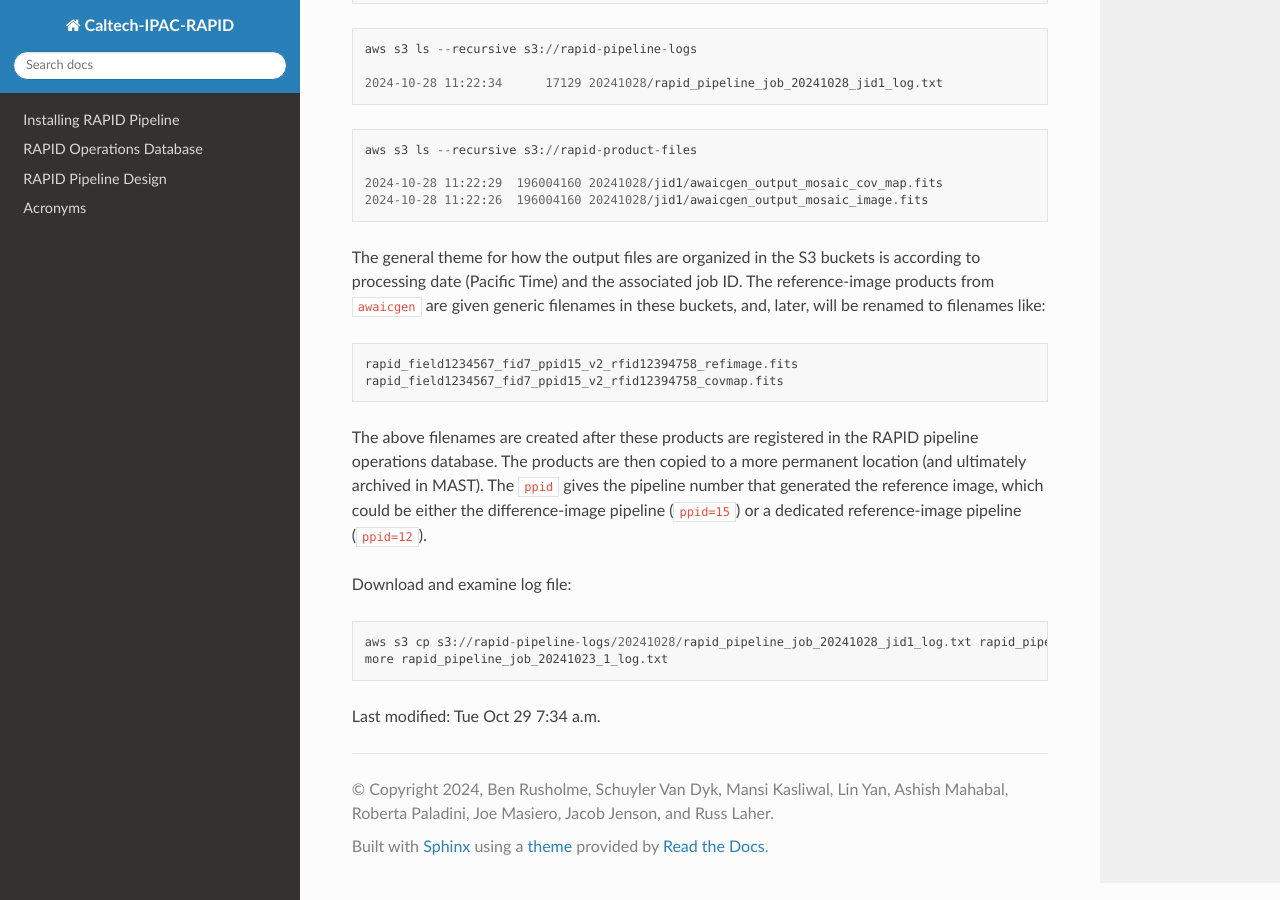
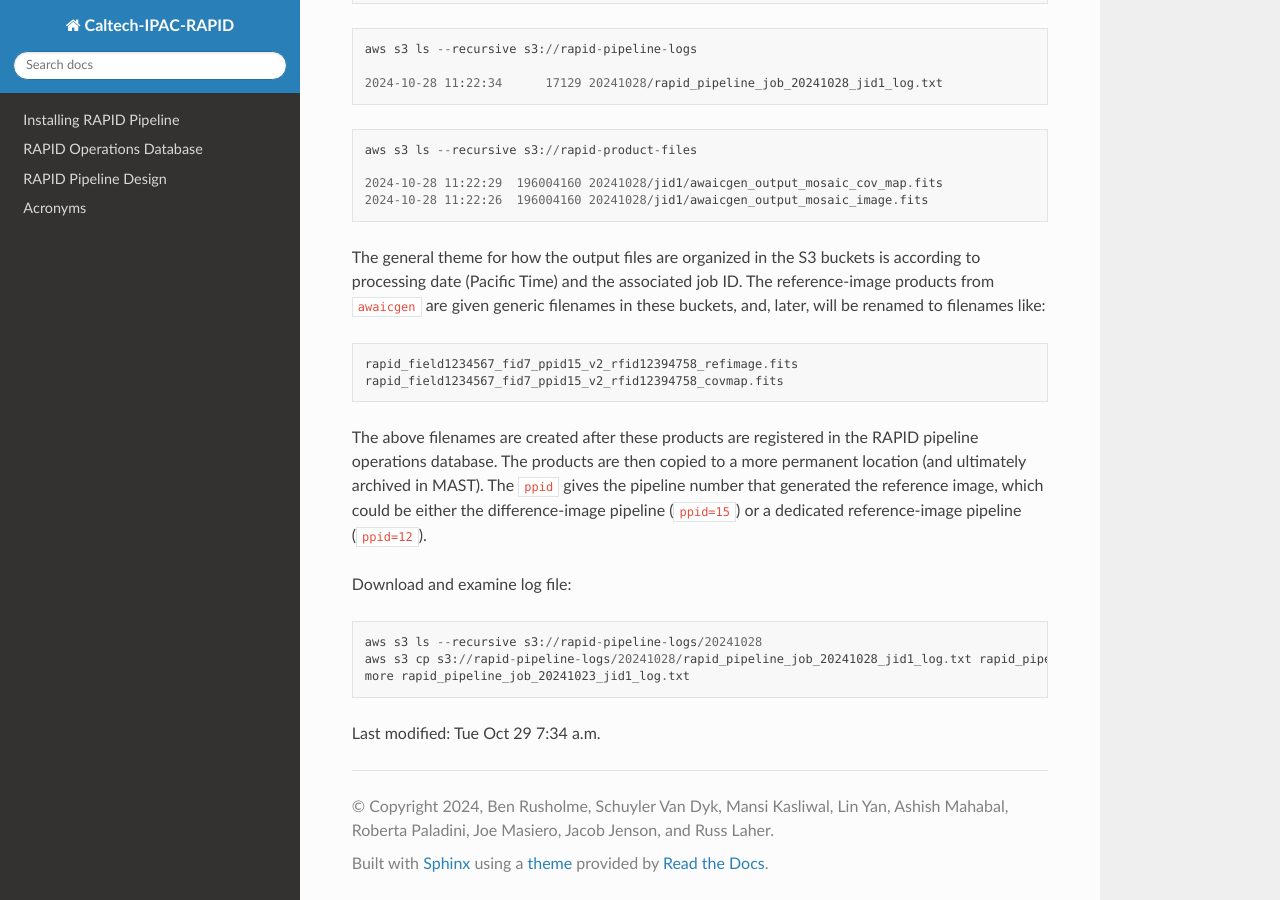
Before and after one commit to Caltech-IPAC/rapid, a Sphinx documentation site: the page built from docs/source/dev/notes.rst, in a window 1280 px wide and 900 px high, scrolled down 3651 px. Built offline with Sphinx 7.4.7 and the Read the Docs theme 3.1.0, drawn with Linux system fonts in a browser that asks for light colours.

Commit message:
More fixes.

```diff
--- a/docs/source/dev/notes.rst
+++ b/docs/source/dev/notes.rst
@@ -220,7 +220,8 @@ Download and examine log file:
 
 .. code-block::
 
-   aws s3 cp s3://rapid-pipeline-logs/20241028/rapid_pipeline_job_20241028_jid1_log.txt rapid_pipeline_job_20241028_1_log.txt
-   more rapid_pipeline_job_20241023_1_log.txt
+   aws s3 ls --recursive s3://rapid-pipeline-logs/20241028
+   aws s3 cp s3://rapid-pipeline-logs/20241028/rapid_pipeline_job_20241028_jid1_log.txt rapid_pipeline_job_20241028_jid1_log.txt
+   more rapid_pipeline_job_20241023_jid1_log.txt
 
 Last modified: Tue Oct 29 7:34 a.m.
```
